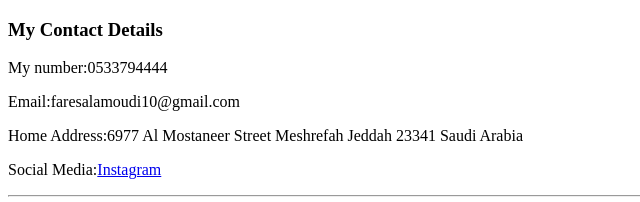
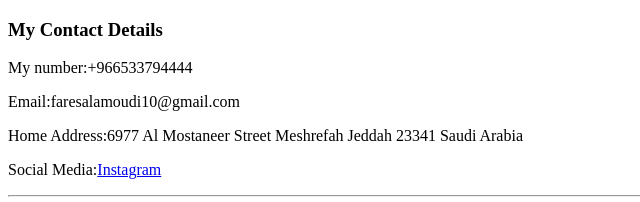
Before and after one commit to faresalamoudi/Faresalamoudi, a plain HTML site: page contact-me.html in a window 1280 px wide. Shown: the top 202 px of the page, 0-640 px from the left. Drawn offline with Linux system fonts and the light colour scheme.

Commit message:
Update contact-me.html

```diff
--- a/contact-me.html
+++ b/contact-me.html
@@ -6,7 +6,7 @@
   </head>
   <body>
     <h3>My Contact Details</h3>
-  <p>My number:0533794444 </p>
+  <p>My number:+966533794444 </p>
   <p>Email:faresalamoudi10@gmail.com</p>
   <p>Home Address:6977 Al Mostaneer Street Meshrefah
 Jeddah 23341
```
